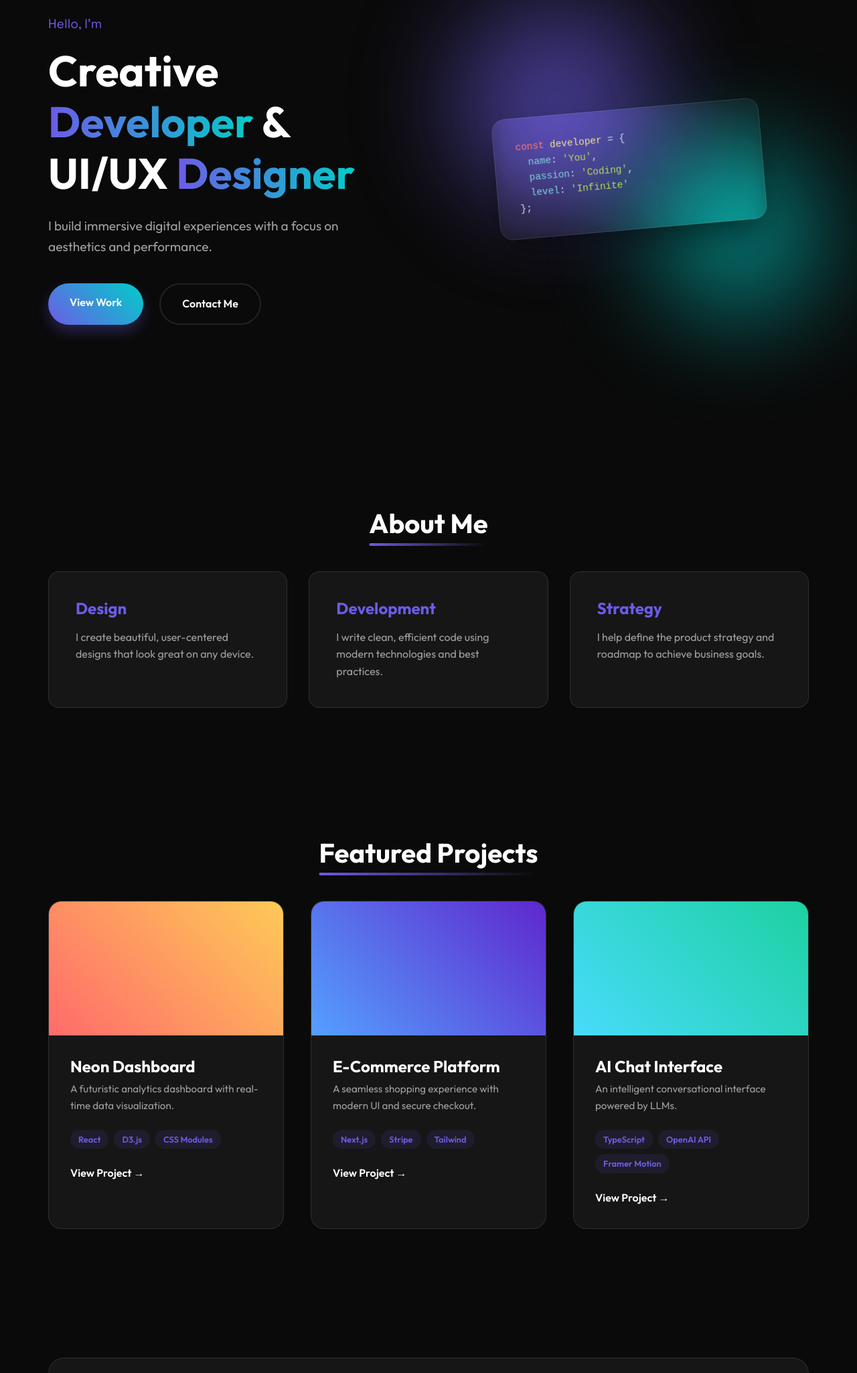
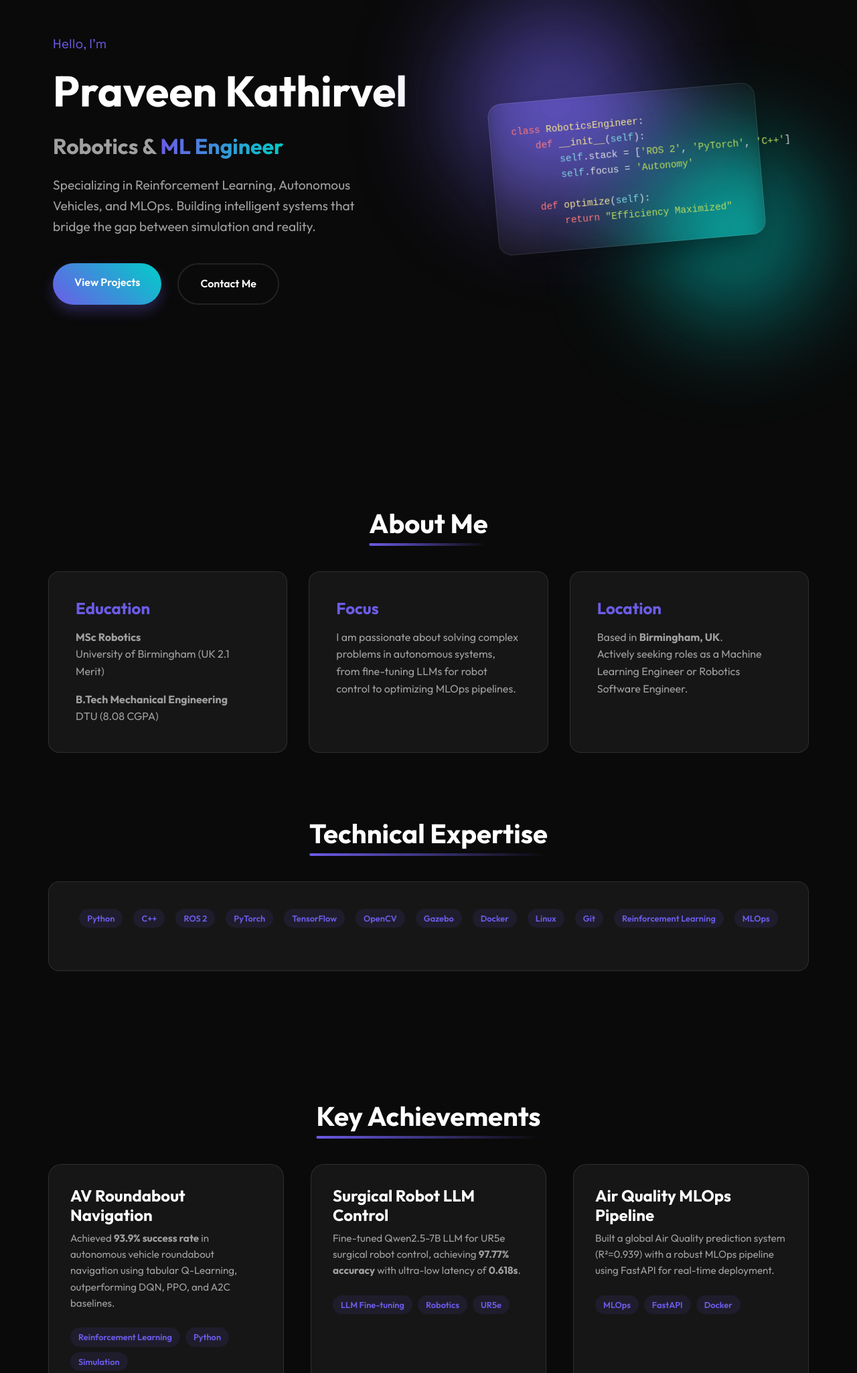
Before and after one commit to 0pk0/0pk0.github.io, a plain HTML site: page index.html in a window 1280 px wide. Shown: the part 139-2189 px from the top of the page at 67% size. Drawn offline with Linux system fonts and the light colour scheme.

Commit message:
first commit

```diff
--- a/index.html
+++ b/index.html
@@ -1,27 +1,34 @@
 <!DOCTYPE html>
 <html lang="en">
+
 <head>
     <meta charset="UTF-8">
     <meta name="viewport" content="width=device-width, initial-scale=1.0">
-    <title>Portfolio | Creative Developer</title>
-    <meta name="description" content="Portfolio of a creative developer specializing in building digital experiences.">
+    <title>Praveen Kathirvel | Robotics & ML Engineer</title>
+    <meta name="description"
+        content="Portfolio of Praveen Kathirvel, a Robotics & ML Engineer specializing in RL, AV, and MLOps.">
     <link rel="stylesheet" href="style.css">
     <link rel="preconnect" href="https://fonts.googleapis.com">
     <link rel="preconnect" href="https://fonts.gstatic.com" crossorigin>
-    <link href="https://fonts.googleapis.com/css2?family=Outfit:wght@300;400;600;700&family=Space+Grotesk:wght@300;400;600;700&display=swap" rel="stylesheet">
+    <link
+        href="https://fonts.googleapis.com/css2?family=Outfit:wght@300;400;600;700&family=Space+Grotesk:wght@300;400;600;700&display=swap"
+        rel="stylesheet">
     <script src="script.js" defer></script>
 </head>
+
 <body>
     <div class="cursor-dot" id="cursor-dot"></div>
     <div class="cursor-outline" id="cursor-outline"></div>
 
     <nav class="navbar">
         <div class="container">
-            <a href="#" class="logo">Portfolio<span class="dot">.</span></a>
+            <a href="#" class="logo">Praveen<span class="dot">.</span></a>
             <ul class="nav-links">
                 <li><a href="#home">Home</a></li>
                 <li><a href="#about">About</a></li>
+                <li><a href="#skills">Skills</a></li>
                 <li><a href="#projects">Projects</a></li>
+                <li><a href="#experience">Experience</a></li>
                 <li><a href="#contact">Contact</a></li>
             </ul>
             <div class="hamburger">
@@ -37,10 +44,13 @@
             <div class="container hero-content">
                 <div class="hero-text">
                     <span class="subtitle">Hello, I'm</span>
-                    <h1 class="title">Creative <span class="gradient-text">Developer</span> & <br> UI/UX <span class="gradient-text">Designer</span></h1>
-                    <p class="description">I build immersive digital experiences with a focus on aesthetics and performance.</p>
+                    <h1 class="title">Praveen Kathirvel</h1>
+                    <h2 style="font-size: 2rem; margin-bottom: 1.5rem; color: var(--text-secondary);">Robotics & <span
+                            class="gradient-text">ML Engineer</span></h2>
+                    <p class="description">Specializing in Reinforcement Learning, Autonomous Vehicles, and MLOps.
+                        Building intelligent systems that bridge the gap between simulation and reality.</p>
                     <div class="cta-group">
-                        <a href="#projects" class="btn btn-primary">View Work</a>
+                        <a href="#projects" class="btn btn-primary">View Projects</a>
                         <a href="#contact" class="btn btn-secondary">Contact Me</a>
                     </div>
                 </div>
@@ -49,11 +59,13 @@
                     <div class="blob blob-2"></div>
                     <div class="glass-card">
                         <div class="code-snippet">
-                            <pre><code><span class="keyword">const</span> <span class="variable">developer</span> = {
-  <span class="property">name</span>: <span class="string">'You'</span>,
-  <span class="property">passion</span>: <span class="string">'Coding'</span>,
-  <span class="property">level</span>: <span class="string">'Infinite'</span>
-};</code></pre>
+                            <pre><code><span class="keyword">class</span> <span class="variable">RoboticsEngineer</span>:
+    <span class="keyword">def</span> <span class="variable">__init__</span>(<span class="property">self</span>):
+        <span class="property">self</span>.stack = [<span class="string">'ROS 2'</span>, <span class="string">'PyTorch'</span>, <span class="string">'C++'</span>]
+        <span class="property">self</span>.focus = <span class="string">'Autonomy'</span>
+
+    <span class="keyword">def</span> <span class="variable">optimize</span>(<span class="property">self</span>):
+        <span class="keyword">return</span> <span class="string">"Efficiency Maximized"</span></code></pre>
                         </div>
                     </div>
                 </div>
@@ -65,16 +77,44 @@
                 <h2 class="section-title">About Me</h2>
                 <div class="about-grid">
                     <div class="about-card">
-                        <h3>Design</h3>
-                        <p>I create beautiful, user-centered designs that look great on any device.</p>
+                        <h3>Education</h3>
+                        <p><strong>MSc Robotics</strong><br>University of Birmingham (UK 2.1 Merit)</p>
+                        <p style="margin-top: 1rem;"><strong>B.Tech Mechanical Engineering</strong><br>DTU (8.08 CGPA)
+                        </p>
                     </div>
                     <div class="about-card">
-                        <h3>Development</h3>
-                        <p>I write clean, efficient code using modern technologies and best practices.</p>
+                        <h3>Focus</h3>
+                        <p>I am passionate about solving complex problems in autonomous systems, from fine-tuning LLMs
+                            for robot control to optimizing MLOps pipelines.</p>
                     </div>
                     <div class="about-card">
-                        <h3>Strategy</h3>
-                        <p>I help define the product strategy and roadmap to achieve business goals.</p>
+                        <h3>Location</h3>
+                        <p>Based in <strong>Birmingham, UK</strong>.</p>
+                        <p>Actively seeking roles as a Machine Learning Engineer or Robotics Software Engineer.</p>
+                    </div>
+                </div>
+            </div>
+        </section>
+
+        <section id="skills" class="about" style="padding-top: 0;">
+            <div class="container">
+                <h2 class="section-title">Technical Expertise</h2>
+                <div class="about-grid" style="grid-template-columns: 1fr;">
+                    <div class="about-card" style="text-align: center;">
+                        <div class="tags" style="justify-content: center; gap: 1rem;">
+                            <span>Python</span>
+                            <span>C++</span>
+                            <span>ROS 2</span>
+                            <span>PyTorch</span>
+                            <span>TensorFlow</span>
+                            <span>OpenCV</span>
+                            <span>Gazebo</span>
+                            <span>Docker</span>
+                            <span>Linux</span>
+                            <span>Git</span>
+                            <span>Reinforcement Learning</span>
+                            <span>MLOps</span>
+                        </div>
                     </div>
                 </div>
             </div>
@@ -82,54 +122,82 @@
 
         <section id="projects" class="projects">
             <div class="container">
-                <h2 class="section-title">Featured Projects</h2>
+                <h2 class="section-title">Key Achievements</h2>
                 <div class="project-grid">
                     <!-- Project 1 -->
                     <article class="project-card">
-                        <div class="project-image">
-                            <div class="placeholder-img" style="background: linear-gradient(45deg, #ff6b6b, #feca57);"></div>
-                        </div>
                         <div class="project-info">
-                            <h3>Neon Dashboard</h3>
-                            <p>A futuristic analytics dashboard with real-time data visualization.</p>
+                            <h3>AV Roundabout Navigation</h3>
+                            <p>Achieved <strong>93.9% success rate</strong> in autonomous vehicle roundabout navigation
+                                using tabular Q-Learning, outperforming DQN, PPO, and A2C baselines.</p>
                             <div class="tags">
-                                <span>React</span>
-                                <span>D3.js</span>
-                                <span>CSS Modules</span>
+                                <span>Reinforcement Learning</span>
+                                <span>Python</span>
+                                <span>Simulation</span>
                             </div>
-                            <a href="#" class="project-link">View Project &rarr;</a>
                         </div>
                     </article>
                     <!-- Project 2 -->
                     <article class="project-card">
-                        <div class="project-image">
-                            <div class="placeholder-img" style="background: linear-gradient(45deg, #54a0ff, #5f27cd);"></div>
-                        </div>
                         <div class="project-info">
-                            <h3>E-Commerce Platform</h3>
-                            <p>A seamless shopping experience with modern UI and secure checkout.</p>
+                            <h3>Surgical Robot LLM Control</h3>
+                            <p>Fine-tuned Qwen2.5-7B LLM for UR5e surgical robot control, achieving <strong>97.77%
+                                    accuracy</strong> with ultra-low latency of <strong>0.618s</strong>.</p>
                             <div class="tags">
-                                <span>Next.js</span>
-                                <span>Stripe</span>
-                                <span>Tailwind</span>
+                                <span>LLM Fine-tuning</span>
+                                <span>Robotics</span>
+                                <span>UR5e</span>
                             </div>
-                            <a href="#" class="project-link">View Project &rarr;</a>
                         </div>
                     </article>
                     <!-- Project 3 -->
                     <article class="project-card">
-                        <div class="project-image">
-                            <div class="placeholder-img" style="background: linear-gradient(45deg, #48dbfb, #1dd1a1);"></div>
+                        <div class="project-info">
+                            <h3>Air Quality MLOps Pipeline</h3>
+                            <p>Built a global Air Quality prediction system (R²=0.939) with a robust MLOps pipeline
+                                using FastAPI for real-time deployment.</p>
+                            <div class="tags">
+                                <span>MLOps</span>
+                                <span>FastAPI</span>
+                                <span>Docker</span>
+                            </div>
                         </div>
+                    </article>
+                    <!-- Project 4 -->
+                    <article class="project-card">
                         <div class="project-info">
-                            <h3>AI Chat Interface</h3>
-                            <p>An intelligent conversational interface powered by LLMs.</p>
+                            <h3>MRI Segmentation Optimization</h3>
+                            <p>Reduced MRI segmentation inference time by <strong>30%</strong> by developing and
+                                optimizing a custom 2D/3D CNN pipeline.</p>
                             <div class="tags">
-                                <span>TypeScript</span>
-                                <span>OpenAI API</span>
-                                <span>Framer Motion</span>
+                                <span>Computer Vision</span>
+                                <span>Deep Learning</span>
+                                <span>Optimization</span>
                             </div>
-                            <a href="#" class="project-link">View Project &rarr;</a>
+                        </div>
+                    </article>
+                </div>
+            </div>
+        </section>
+
+        <section id="experience" class="projects">
+            <div class="container">
+                <h2 class="section-title">Experience</h2>
+                <div class="project-grid">
+                    <article class="project-card">
+                        <div class="project-info">
+                            <h3>Severn Trent Water</h3>
+                            <p class="subtitle" style="margin-bottom: 0.5rem;">MCTI Intern</p>
+                            <p>Led a 9-person team to optimize wastewater treatment using Bayesian optimization,
+                                projecting <strong>20-30% OPEX savings</strong>.</p>
+                        </div>
+                    </article>
+                    <article class="project-card">
+                        <div class="project-info">
+                            <h3>SB Marine</h3>
+                            <p class="subtitle" style="margin-bottom: 0.5rem;">Engineering Intern</p>
+                            <p>Automated CAD-to-BOM workflows with Excel macros and designed marine components in Fusion
+                                360, improving engineering efficiency.</p>
                         </div>
                     </article>
                 </div>
@@ -140,9 +208,10 @@
             <div class="container">
                 <div class="contact-wrapper">
                     <div class="contact-text">
-                        <h2 class="section-title">Let's Work Together</h2>
-                        <p>Have a project in mind? I'd love to hear from you. Send me a message and let's create something amazing.</p>
-                        <a href="mailto:hello@example.com" class="email-link">hello@example.com</a>
+                        <h2 class="section-title">Let's Connect</h2>
+                        <p>I am actively applying for roles and open to discussing my projects in depth. Whether it's
+                            about RL algorithms, MLOps architectures, or robotics systems, I'd love to chat.</p>
+                        <a href="mailto:praveen.kathirvel@example.com" class="email-link">Email Me</a>
                     </div>
                     <form class="contact-form">
                         <div class="form-group">
@@ -163,13 +232,14 @@
 
     <footer>
         <div class="container">
-            <p>&copy; 2024 Portfolio. All rights reserved.</p>
+            <p>&copy; 2024 Praveen Kathirvel. All rights reserved.</p>
             <div class="social-links">
-                <a href="#">Twitter</a>
+                <a href="#">LinkedIn</a>
                 <a href="#">GitHub</a>
-                <a href="#">LinkedIn</a>
+                <a href="#">Portfolio</a>
             </div>
         </div>
     </footer>
 </body>
+
 </html>
```
